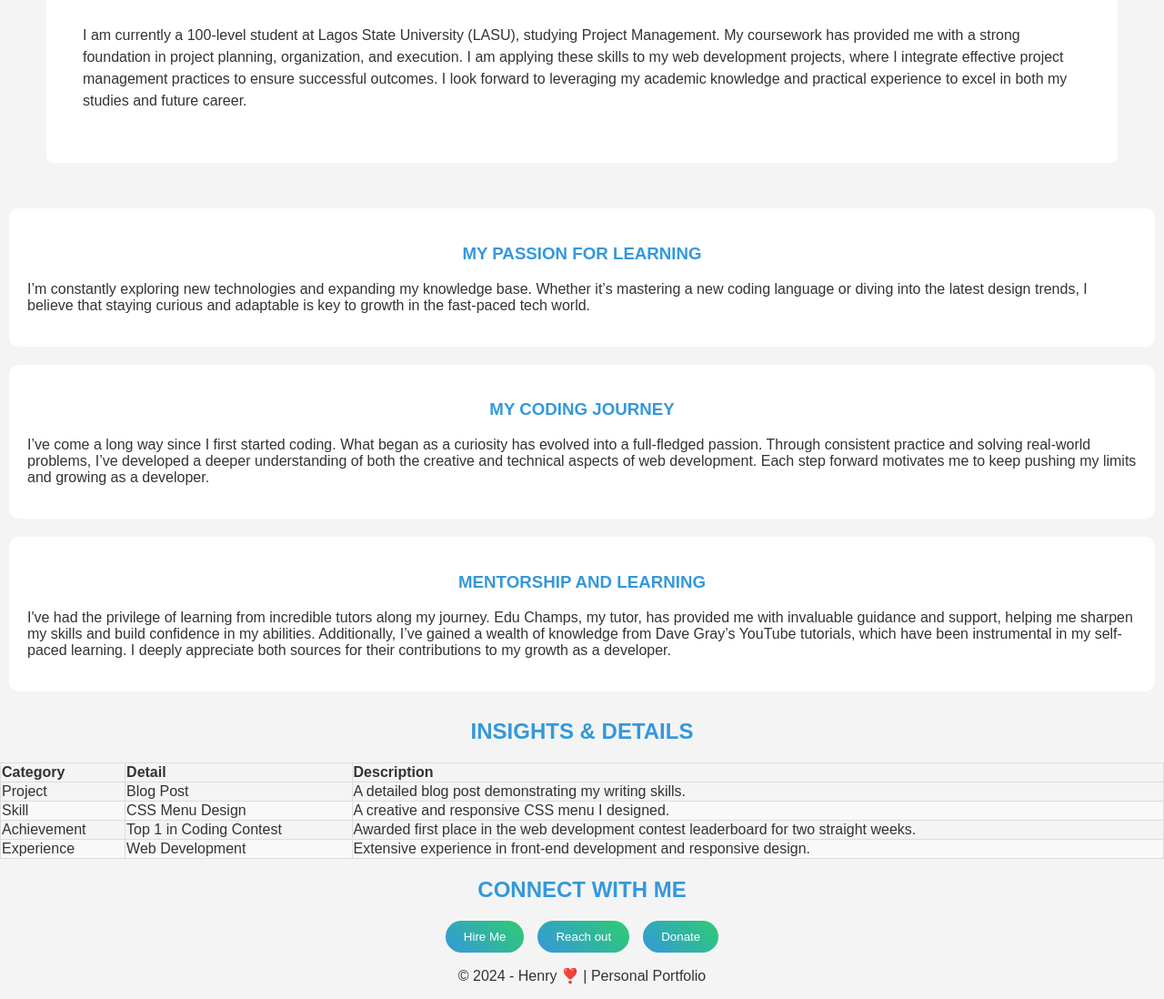
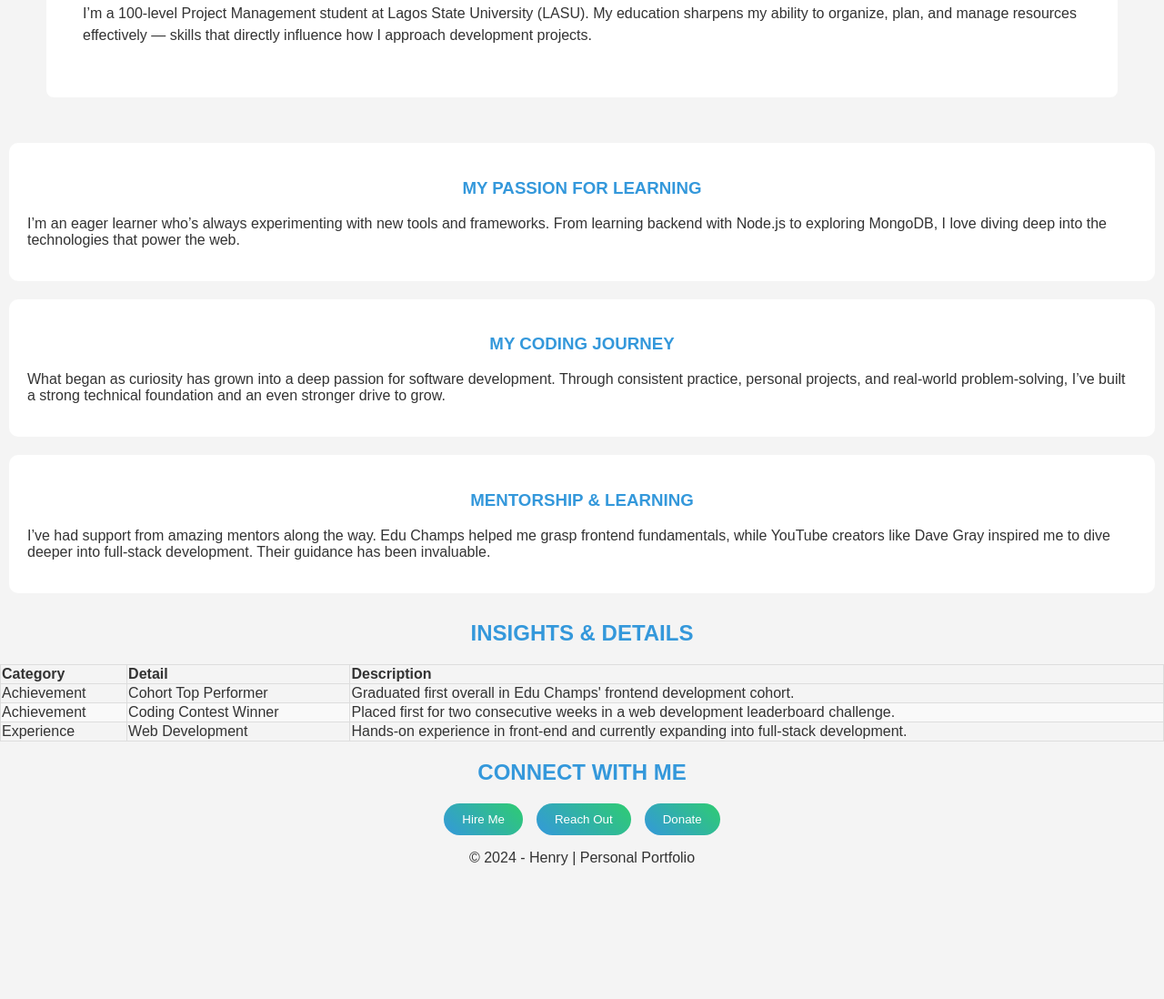
Before and after one commit to He-is-Henry/Olanrewaju-Basit, a plain HTML site: page index.html in a window 1280 px wide. Shown: the part 716-1814 px from the top of the page at 91% size. After the commit the page ends 1684 px from the top, so only its background shows below. Drawn offline with Linux system fonts and the light colour scheme.

Commit message:
Update index.html

```diff
--- a/index.html
+++ b/index.html
@@ -3,182 +3,102 @@
   <head>
     <meta charset="UTF-8" />
     <meta name="viewport" content="width=device-width, initial-scale=1.0" />
-        <title>About me</title>
+    <title>About Me</title>
     <link rel="stylesheet" href="style.css" />
   </head>
   <body>
     <header>
-
-  <h1>About me</h1>
-
+      <h1>About Me</h1>
     </header>
 
     <!-- Main Content Section -->
-
     <section class="container">
-
       <div class="card">
-
-    <h2>Who i am</h2>
-
-    <p>I&apos;m a web developer with a passion for building user-friendly, responsive websites. I enjoy solving problems and bringing creative ideas to life through code. Currently, I&apos;m enhancing my skills in front-end development, focusing on modern web technologies like HTML, CSS, and JavaScript, and continuously learning more to stay on top of the latest trends</p>
-
+        <h2>Who I Am</h2>
+        <p>I'm a passionate full-stack developer currently focused on the MERN stack. I enjoy building clean, responsive websites and web applications that are intuitive and user-friendly. I’m committed to continuous learning and always seek ways to improve and keep up with the latest technologies in web development.</p>
       </div>
 
       <div class="card">
-
-    <h2>Projects and achievements</h2>
-
-    <p>I have worked on several projects that showcase my skills in web development. Notable projects include the <a class="code" href="https://codepen.io/fxdrcatp-the-typescripter/pen/eYwbZmo" target="_blank">blog post</a> and a <a class="code" href="https://codepen.io/fxdrcatp-the-typescripter/pen/oNrRRZQ" target="_blank">CSS menu</a>. Each project has helped me refine my skills in areas like responsive design, front-end frameworks, and user experience. I’m proud of the work I’ve done and am always looking for new challenges to tackle.</p>
-
+        <h2>Projects & Achievements</h2>
+        <p>I recently completed a frontend development cohort at Edu Champs and graduated as the top performer. While I'm still developing my MERN stack portfolio, I continue to work on personal projects that challenge my skills in modern web technologies and project management.</p>
       </div>
 
       <div class="card">
-
         <h2>Education</h2>
-
-    <p>I am currently a 100-level student at Lagos State University (LASU), studying Project Management. My coursework has provided me with a strong foundation in project planning, organization, and execution. I am applying these skills to my web development projects, where I integrate effective project management practices to ensure successful outcomes. I look forward to leveraging my academic knowledge and practical experience to excel in both my studies and future career.</p>
-
+        <p>I’m a 100-level Project Management student at Lagos State University (LASU). My education sharpens my ability to organize, plan, and manage resources effectively — skills that directly influence how I approach development projects.</p>
       </div>
-
     </section>
 
     <!-- Flexbox Content Section -->
-
     <section class="flex-container">
-
       <div class="flex-item">
-
-    <h3>My passion for learning</h3>
-
-    <p>I’m constantly exploring new technologies and expanding my knowledge base. Whether it’s mastering a new coding language or diving into the latest design trends, I believe that staying curious and adaptable is key to growth in the fast-paced tech world.</p>
-
+        <h3>My Passion for Learning</h3>
+        <p>I’m an eager learner who’s always experimenting with new tools and frameworks. From learning backend with Node.js to exploring MongoDB, I love diving deep into the technologies that power the web.</p>
       </div>
 
       <div class="flex-item">
-
-    <h3>My coding journey</h3>
-
-    <p>I’ve come a long way since I first started coding. What began as a curiosity has evolved into a full-fledged passion. Through consistent practice and solving real-world problems, I’ve developed a deeper understanding of both the creative and technical aspects of web development. Each step forward motivates me to keep pushing my limits and growing as a developer.</p>
-
+        <h3>My Coding Journey</h3>
+        <p>What began as curiosity has grown into a deep passion for software development. Through consistent practice, personal projects, and real-world problem-solving, I’ve built a strong technical foundation and an even stronger drive to grow.</p>
       </div>
 
       <div class="flex-item">
-
-    <h3>Mentorship and learning</h3>
-
-    <p>I've had the privilege of learning from incredible tutors along my journey. Edu Champs, my tutor, has provided me with invaluable guidance and support, helping me sharpen my skills and build confidence in my abilities. Additionally, I’ve gained a wealth of knowledge from Dave Gray’s YouTube tutorials, which have been instrumental in my self-paced learning. I deeply appreciate both sources for their contributions to my growth as a developer.</p>
-
+        <h3>Mentorship & Learning</h3>
+        <p>I’ve had support from amazing mentors along the way. Edu Champs helped me grasp frontend fundamentals, while YouTube creators like Dave Gray inspired me to dive deeper into full-stack development. Their guidance has been invaluable.</p>
       </div>
-
     </section>
 
     <!-- Responsive Table Section -->
-
     <section>
-
       <h2>Insights & Details</h2>
-
       <table>
-
         <thead>
-
           <tr>
-
             <th>Category</th>
-
             <th>Detail</th>
-
             <th>Description</th>
-
           </tr>
-
         </thead>
-
         <tbody>
-
           <tr>
-
-        <td data-label="Category">Project</td>
-
-        <td data-label="Detail">Blog Post</td>
-
-        <td data-label="Description">A detailed blog post demonstrating my writing skills.</td>
-
+            <td data-label="Category">Achievement</td>
+            <td data-label="Detail">Cohort Top Performer</td>
+            <td data-label="Description">Graduated first overall in Edu Champs' frontend development cohort.</td>
           </tr>
-
           <tr>
-
-        <td data-label="Category">Skill</td>
-
-        <td data-label="Detail">CSS Menu Design</td>
-
-        <td data-label="Description">A creative and responsive CSS menu I designed.</td>
-
+            <td data-label="Category">Achievement</td>
+            <td data-label="Detail">Coding Contest Winner</td>
+            <td data-label="Description">Placed first for two consecutive weeks in a web development leaderboard challenge.</td>
           </tr>
-
           <tr>
-
-        <td data-label="Category">Achievement</td>
-
-        <td data-label="Detail">Top 1 in Coding Contest</td>
-
-        <td data-label="Description">Awarded first place in the web development contest leaderboard for two straight weeks.</td>
-
+            <td data-label="Category">Experience</td>
+            <td data-label="Detail">Web Development</td>
+            <td data-label="Description">Hands-on experience in front-end and currently expanding into full-stack development.</td>
           </tr>
-
-      <tr>
-
-        <td data-label="Category">Experience</td>
-
-        <td data-label="Detail">Web Development</td>
-
-        <td data-label="Description">Extensive experience in front-end development and responsive design.</td>
-
-      </tr>
-
         </tbody>
-
       </table>
-
     </section>
 
     <!-- Button Section -->
-
     <section class="button-section">
-
-  <h2>Connect with me</h2>
-
+      <h2>Connect with Me</h2>
       <div class="button-container">
         <a href="https://wa.link/8sc5hn" target="_blank">
-
           <button class="button1">Hire Me</button>
-
         </a>
 
         <a href="https://wa.link/u9zodx" target="_blank">
-
-    <button class="button">Reach out</button>
-
-  </a>
+          <button class="button">Reach Out</button>
         </a>
 
         <a href="https://selar.co/showlove/hdw" target="_blank">
-
-    <button class="button"> Donate </button>
-
+          <button class="button">Donate</button>
         </a>
-
       </div>
-
     </section>
 
     <!-- Footer -->
-
     <footer>
-
-  <p>&copy; 2024 - Henry <span class="emoji">❣️</span> | Personal Portfolio</p>
-
+      <p>&copy; 2024 - Henry | Personal Portfolio</p>
     </footer>
   </body>
                 </html>
```
Lines whose indentation alone changed are shown as unchanged.
